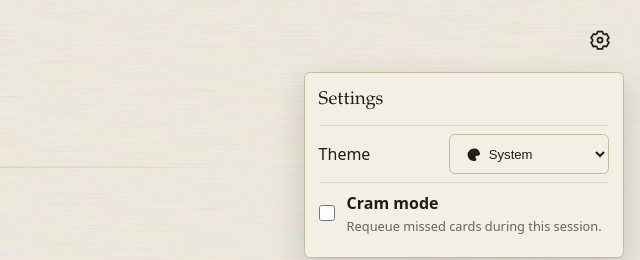
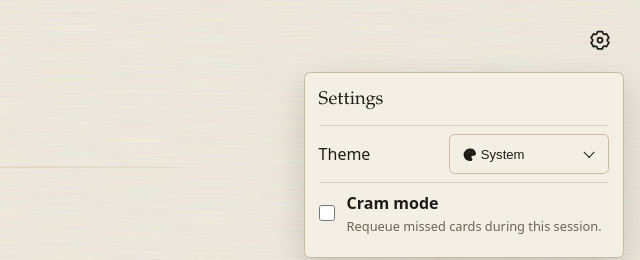
Before and after one commit to sjquant/cram, a website: page skills/cram/template/player.html in a window 1280 px wide. Both pictures are taken after a click on the button "Open settings". Shown: the top 260 px of the page, 640-1280 px from the left. Drawn offline with Linux system fonts and the light colour scheme.

Commit message:
fix(player): balance theme selector affordance

```diff
--- a/skills/cram/template/player.html
+++ b/skills/cram/template/player.html
@@ -254,9 +254,22 @@
       align-items: center;
     }
 
+    .player__theme-picker::after {
+      position: absolute;
+      top: 50%;
+      right: 1rem;
+      width: 0.45rem;
+      height: 0.45rem;
+      border-right: 1.5px solid var(--ink);
+      border-bottom: 1.5px solid var(--ink);
+      content: "";
+      pointer-events: none;
+      transform: translateY(-70%) rotate(45deg);
+    }
+
     .player__theme-icon {
       position: absolute;
-      left: 0.95rem;
+      left: 0.75rem;
       width: 1.1rem;
       height: 1.1rem;
       color: var(--ink);
@@ -277,11 +290,12 @@
       min-height: 2.5rem;
       border: 1px solid var(--rule-strong);
       border-radius: 0.35rem;
-      padding: 0.4rem 2rem 0.4rem 2.15rem;
+      padding: 0.4rem 2.2rem 0.4rem 1.9rem;
       color: var(--ink);
       background: var(--paper);
       font-size: 0.82rem;
       cursor: pointer;
+      appearance: none;
     }
 
     .player__settings-toggle:hover:not(:disabled),
@@ -361,7 +375,7 @@
     .player__theme-icon {
       display: block;
       position: absolute;
-      left: 0.95rem;
+      left: 0.75rem;
       width: 1.1rem;
       height: 1.1rem;
       pointer-events: none;
```
